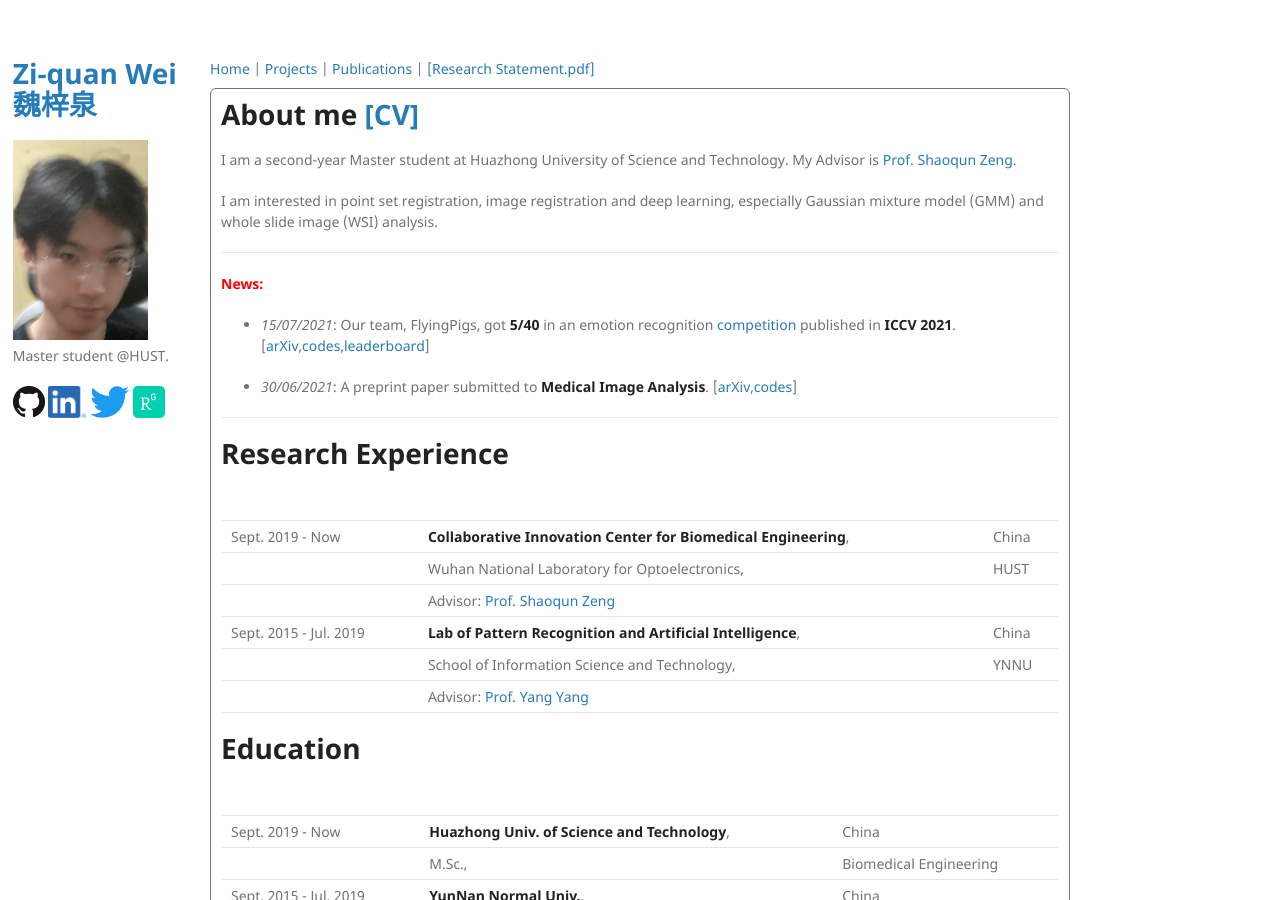
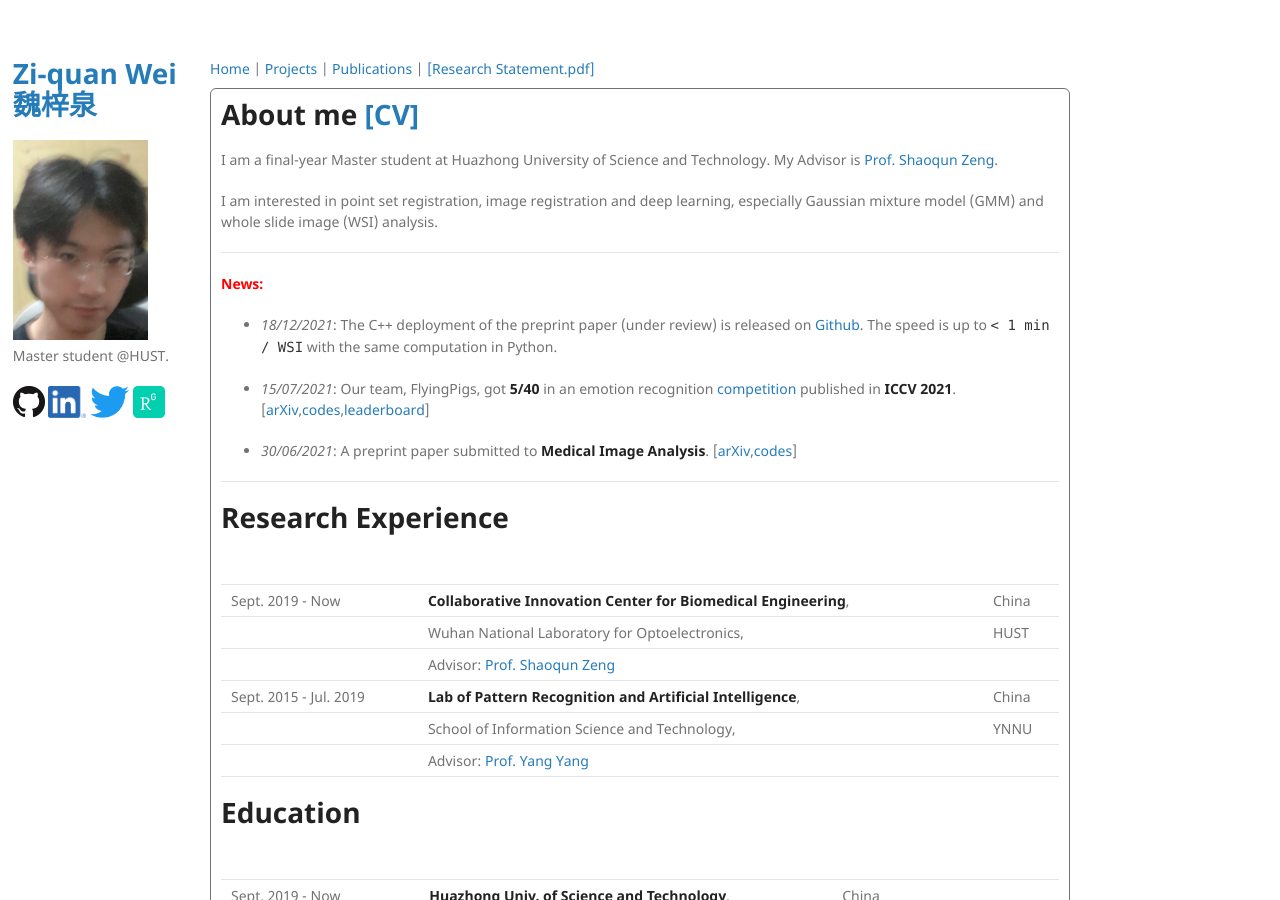
Before and after one commit to Chrisa142857/Chrisa142857.github.io, a Jekyll site: the page built from index.md, in a window 1280 px wide and 900 px high. Built offline with Jekyll 4.4.1, drawn with Linux system fonts in a browser that asks for light colours; our own code applies the rules of GitHub Pages for plain Markdown files.

Commit message:
Update index.md

```diff
--- a/index.md
+++ b/index.md
@@ -4,13 +4,15 @@ layout: default
 
 # About me [[CV]](https://drive.google.com/file/d/1KbfENGCsAXfZWAdQUl0ReBLsKogCU1Ji/view?usp=sharing)
 
-I am a second-year Master student at Huazhong University of Science and Technology. My Advisor is [Prof. Shaoqun Zeng](http://ses.hust.edu.cn/info/1092/1343.htm).
+I am a final-year Master student at Huazhong University of Science and Technology. My Advisor is [Prof. Shaoqun Zeng](http://ses.hust.edu.cn/info/1092/1343.htm).
 
 I am interested in point set registration, image registration and deep learning, especially Gaussian mixture model (GMM) and whole slide image (WSI) analysis.
 
 <hr/>
 
 **<font color=red>News:</font>**
+
+- _18/12/2021_: The C++ deployment of the preprint paper (under review) is released on [Github](https://github.com/Chrisa142857/You-Only-Look-Cytopathology-Once/tree/main/cpp). The speed is up to `< 1 min / WSI` with the same computation in Python.
 
 - _15/07/2021_: Our team, FlyingPigs, got **5/40** in an emotion recognition [competition](https://ibug.doc.ic.ac.uk/resources/iccv-2021-2nd-abaw/) published in **ICCV 2021**. [[arXiv](https://arxiv.org/abs/2107.01175),[codes](https://github.com/sucv/ABAW2/tree/prototype),[leaderboard](https://github.com/dkollias/ABAW2-Results/blob/main/abaw2_va_leaderboard.pdf/)]
 
```
